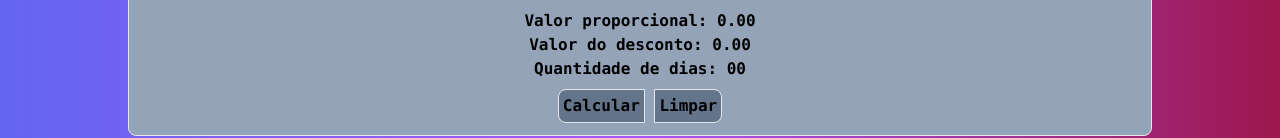
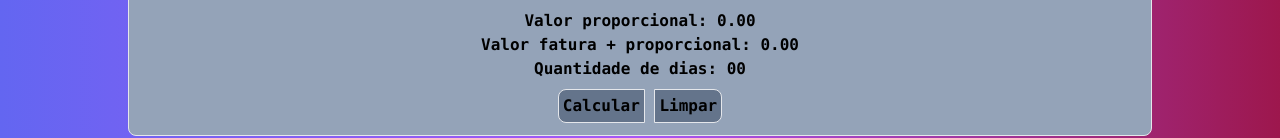
Before and after one commit to mauricioPReis/Caucadora_Proporcional_de_Dias, a plain HTML site: page index.html in a window 1280 px wide. Shown: the part 286-424 px from the top of the page. Drawn offline with nearby package versions, Linux system fonts and the light colour scheme.

Commit message:
Atalialização.2.3.2

```diff
--- a/index.html
+++ b/index.html
@@ -37,7 +37,7 @@
           <span id="resul">0.00</span>
         </div>
         <div>
-        	<label>Valor do desconto:</label>
+        	<label>Valor fatura + proporcional:</label>
         	<span id="resul2">0.00</span>
         </div>
         <div>
```
